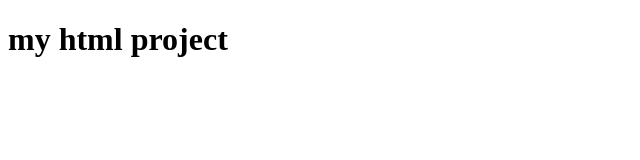
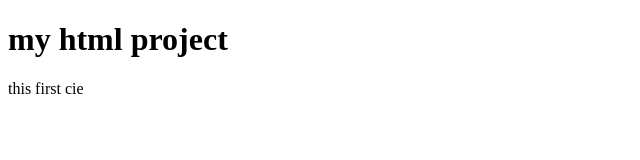
Before and after one commit to RitheshMG/my-html-project, a plain HTML site: page index.html in a window 1280 px wide. Shown: the full height of the page, 0-640 px from the left. Drawn offline with Linux system fonts and the light colour scheme.

Commit message:
added text to html file

```diff
--- a/index.html
+++ b/index.html
@@ -7,5 +7,7 @@
 </head>
 <body>
     <h1>my html project</h1>
+    <p>this first cie
+    </p>
 </body>
 </html>
```
